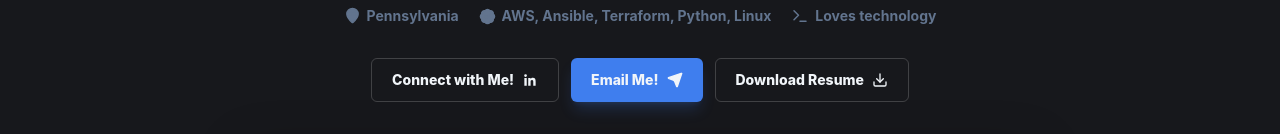
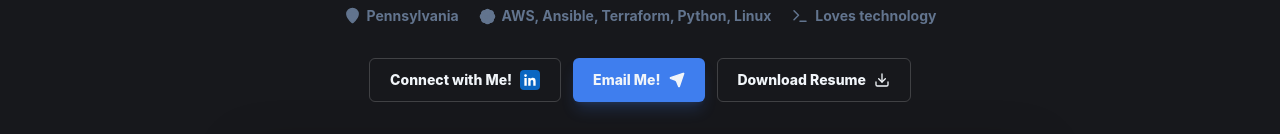
Before and after one commit to dboyza/portfolio-website, a React (Vite) app: page / in a window 1280 px wide. Shown: the part 386-520 px from the top of the page. Built offline with nearby package versions, Linux system fonts and the light colour scheme.

Commit message:
Style LinkedIn hero icon

```diff
--- a/src/sections/Hero.tsx
+++ b/src/sections/Hero.tsx
@@ -5,7 +5,7 @@ import { profile } from '../data/portfolio';
 const LinkedInIcon = () => (
   <svg
     aria-hidden="true"
-    className="h-4 w-4"
+    className="h-5 w-5 rounded-sm bg-[#0a66c2] p-0.5 text-white"
     viewBox="0 0 24 24"
     fill="currentColor"
   >
```
